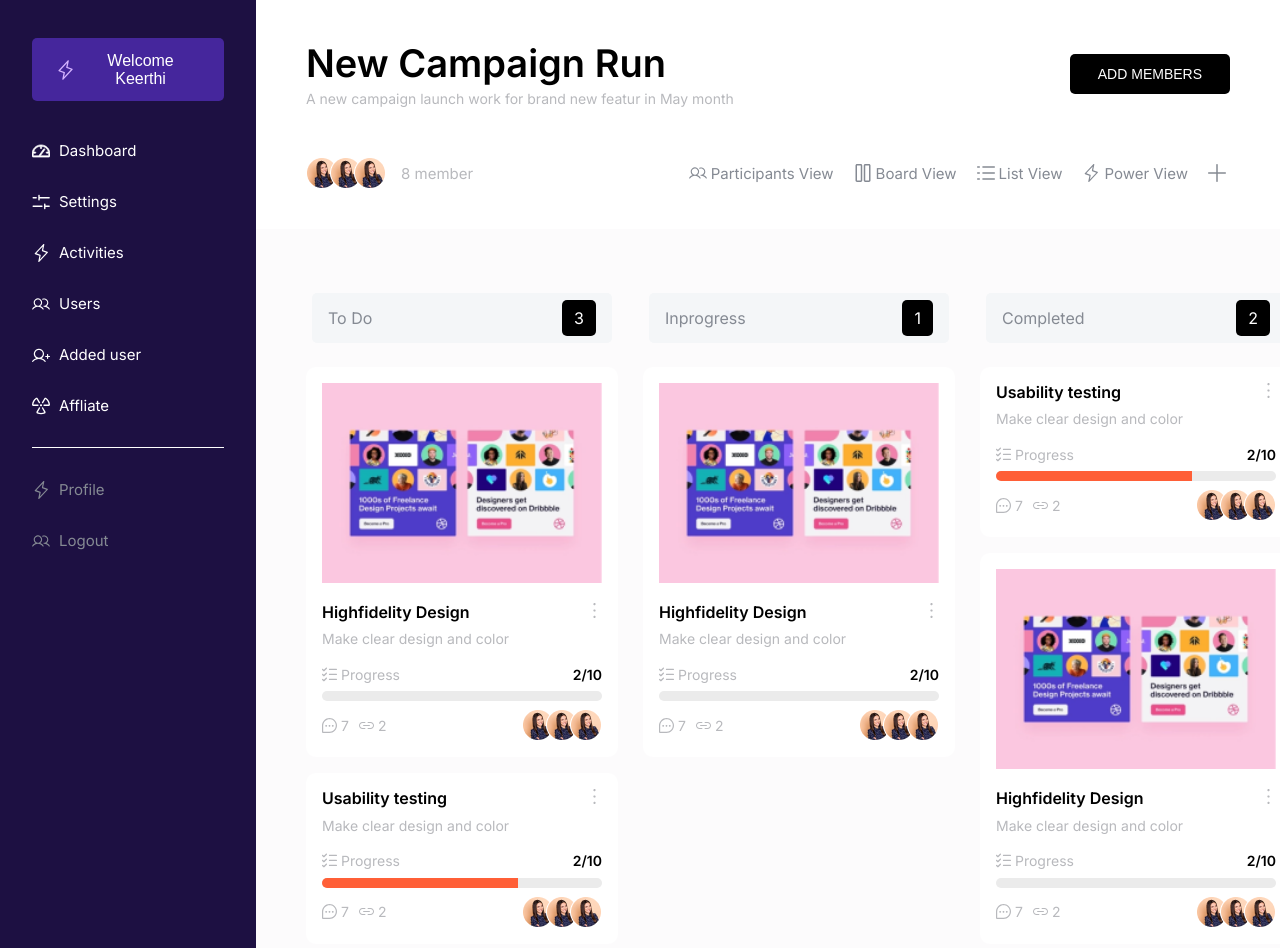
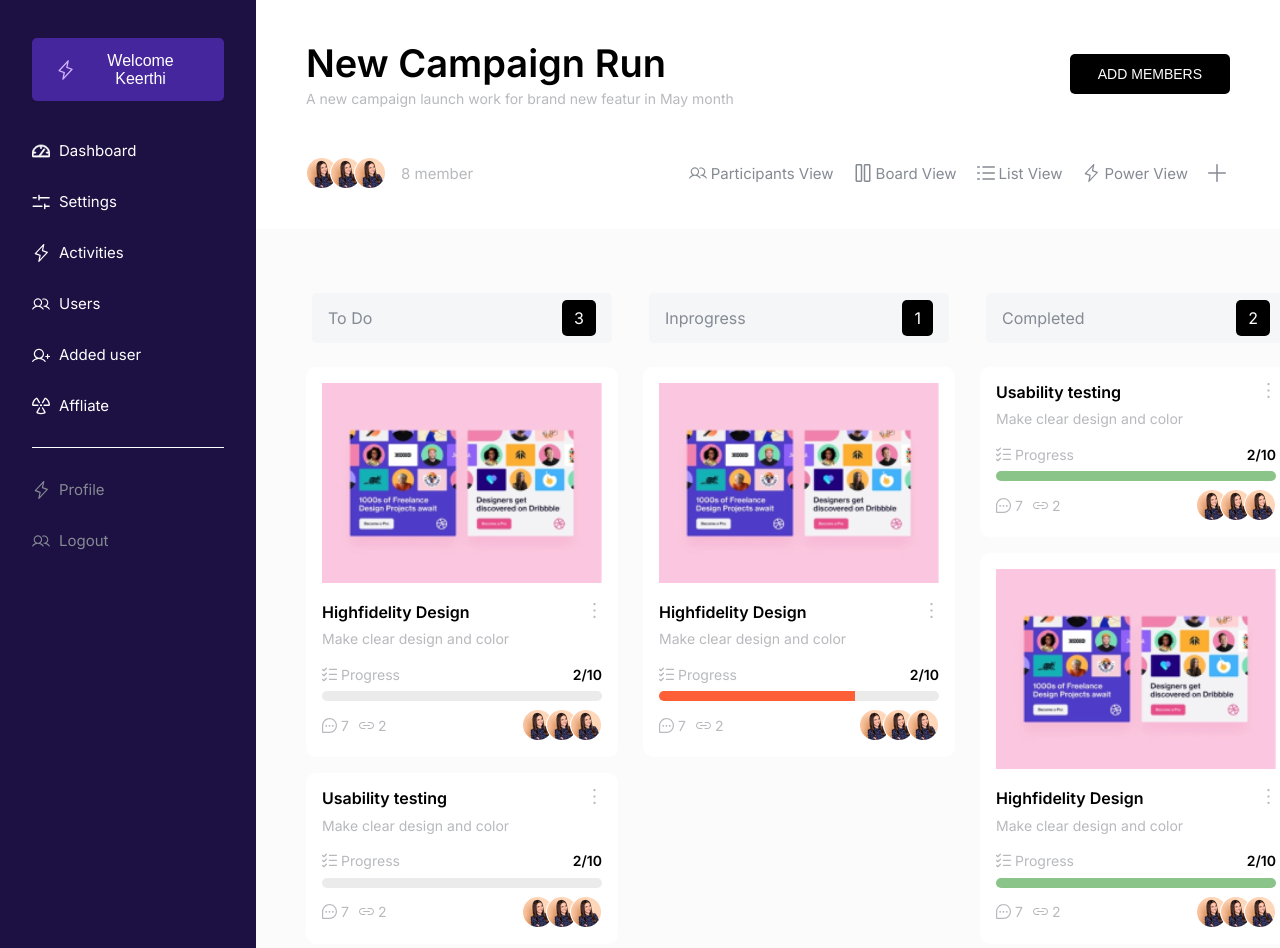
Before and after one commit to Prospertech-github/dashboardDesign, a React (Create React App) app: page / in a window 1280 px wide. Shown: the top 948 px of the page. Built offline with nearby package versions, Linux system fonts and the light colour scheme.

Commit message:
FEAT: Tweaked display of slider to be conditional rendering based on props

```diff
--- a/src/components/gridItems/GridItem.jsx
+++ b/src/components/gridItems/GridItem.jsx
@@ -6,26 +6,34 @@ import TaskImage1 from '../../assets/images/cardImage1.png'
 import TaskImage2 from '../../assets/images/cardImage2.png'
 import TaskImage3 from '../../assets/images/cardImage3.png'
 
-const GridItem = ({section, number, duo, reverse}) => {
+const GridItem = ({ section, number, duo, reverse }) => {
+  let sliderStyle;
+  if (section === 'To Do') sliderStyle = 'toDo';
+  if (section === 'Inprogress') sliderStyle = 'progress';
+  if (section === 'Completed') sliderStyle = 'completed';
+
 		return (
 			<div className={styles.gridItem}>
 				<ColumnTitle text={section} number={number} />
 				{duo ? (
-        <div className={`${styles.flexItems} ${reverse && styles.reverse}`}>
+					<div
+						className={`${styles.flexItems} ${
+							reverse && styles.reverse
+						}`}
+					>
 						<TaskCard
 							img
 							text="Highfidelity Design"
-            toDo
+							sliderStyle={sliderStyle}
 							imgName={TaskImage1}
 						/>
-          <TaskCard text="Usability testing" progress />
+						<TaskCard text="Usability testing" sliderStyle={sliderStyle} />
 					</div>
 				) : (
-
 					<TaskCard
 						img
 						text="Highfidelity Design"
-          toDo
+						sliderStyle ={sliderStyle}
 						imgName={TaskImage1}
 					/>
 				)}
--- a/src/components/taskCard/TaskCard.jsx
+++ b/src/components/taskCard/TaskCard.jsx
@@ -8,7 +8,12 @@ import ListIcons from '../icons/ListIcons';
 import { CommentIcon, LinkIcon } from '../icons/Icons';
 import DotIcons from '../icons/DotIcons';
 
-const TaskCard = ({img, text, toDo, progress, completed, imgName}) => {
+const TaskCard = ({
+	img,
+	text,
+	sliderStyle,
+	imgName,
+}) => {
 	return (
 		<div className={styles.taskCard}>
 			{img && (
@@ -45,10 +50,14 @@ const TaskCard = ({img, text, toDo, progress, completed, imgName}) => {
 
 							<h4> 2/10 </h4>
 						</div>
-						{toDo && <Slider />}
-						{progress && <Slider color="orange" half />}
-						{completed && <Slider color='green'/>}
-						{/* <Slider /> */}
+
+						{sliderStyle === 'toDo' && <Slider />}
+						{sliderStyle === 'progress' && (
+							<Slider color="orange" half />
+						)}
+						{sliderStyle === 'completed' && (
+							<Slider color="green" />
+						)}
 					</div>
 
 					<div className={styles.extraIconDetails}>
```
Lines whose indentation alone changed are shown as unchanged.
